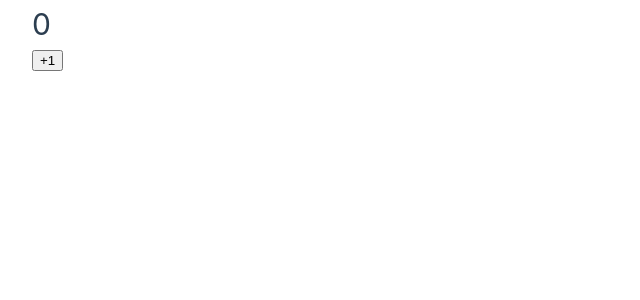
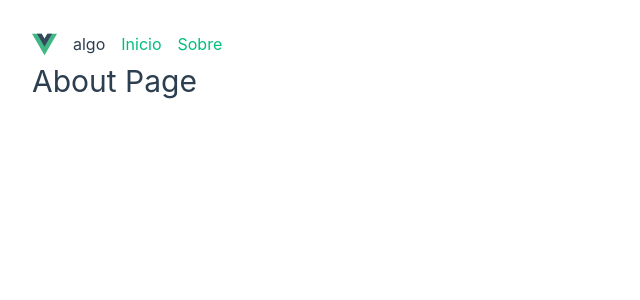
Before and after one commit to jmboada30/01-rick-morty-vue-ts, a Vue app: page /about in a window 1280 px wide. Shown: the top 300 px of the page, without its empty margins (0-640 px from the left). Built offline with nearby package versions, Linux system fonts and the light colour scheme.

Commit message:
create comp navbar

```diff
--- a/src/App.vue
+++ b/src/App.vue
@@ -1,9 +1,16 @@
-<script lang="ts" src="@/App.ts"></script>
+<script setup lang="ts">
+import { RouterView } from 'vue-router';
+import NavBar from './shared/components/NavBar.vue';
+</script>
 
 <template>
   <div class="wrapper">
-    <h1>{{ counter }}</h1>
-    <button @click="counter++">+1</button>
+    <header>
+      <NavBar />
+    </header>
+    <main>
+      <RouterView />
+    </main>
   </div>
 </template>
 
--- /dev/null
+++ b/src/shared/components/NavBar.vue
@@ -0,0 +1,35 @@
+<script setup lang="ts">
+import { RouterLink } from 'vue-router';
+</script>
+
+<template>
+  <nav>
+    <img src="@/assets/logo.svg" alt="Logo Vue" height="25" width="25" />
+    <span>algo</span>
+
+    <RouterLink to="/">Inicio</RouterLink>
+    <RouterLink to="/about">Sobre</RouterLink>
+  </nav>
+</template>
+
+<style scoped>
+nav {
+  width: 100%;
+  font-size: 1rem;
+  margin-top: 2rem;
+  display: flex;
+  align-items: flex-start;
+}
+
+img {
+  margin-right: 1rem;
+}
+
+span {
+  margin-right: 1rem;
+}
+
+a {
+  margin-right: 1rem;
+}
+</style>
```
